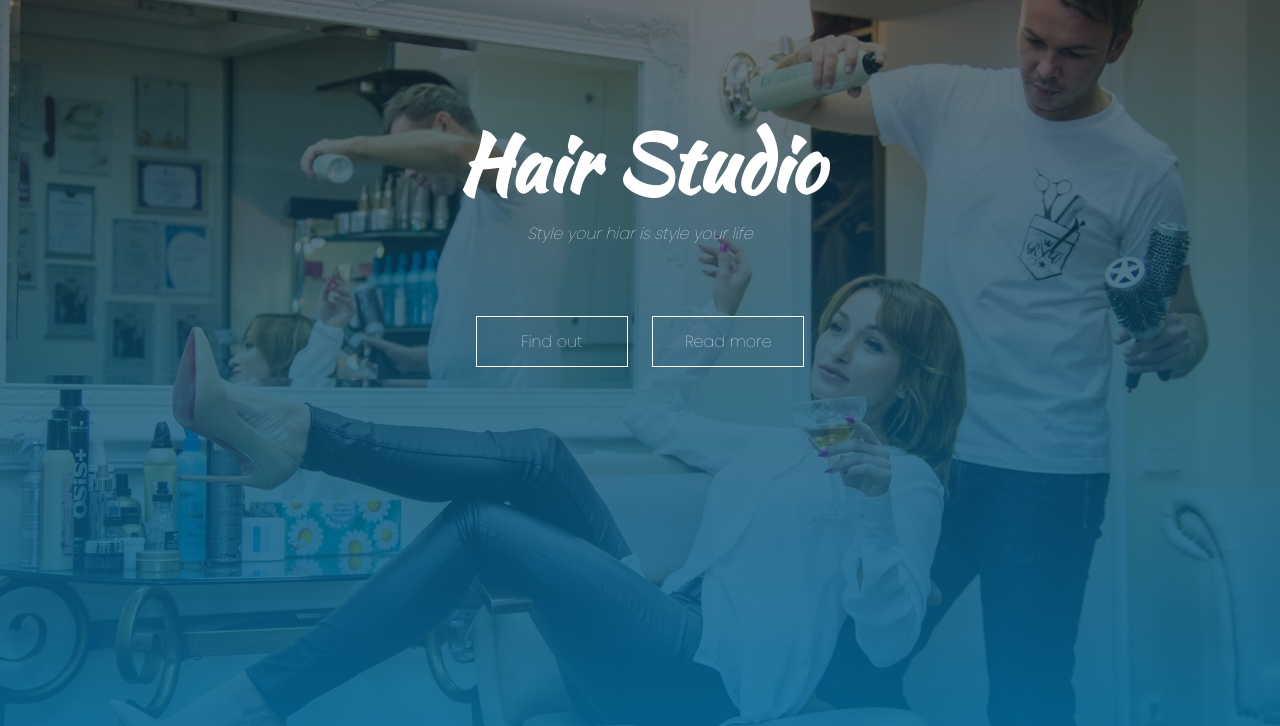
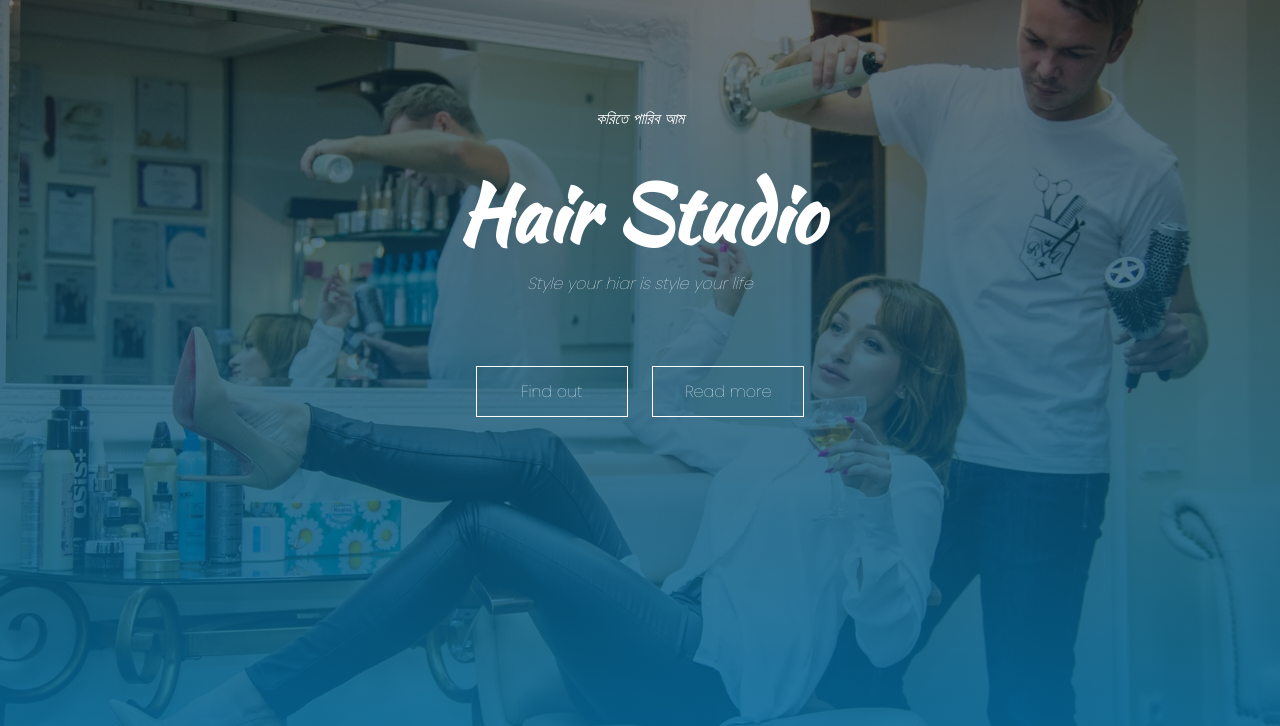
Before and after one commit to abuhasanmahmud/shope, a plain HTML site: page index.html in a window 1280 px wide. Shown: the part 74-800 px from the top of the page. Drawn offline with Linux system fonts and the light colour scheme.

Commit message:
Update index.html

```diff
--- a/index.html
+++ b/index.html
@@ -12,6 +12,9 @@
 		<section class="banner">
 			<img class="logo" src="images/logo.png">
 			<div class="banner-tex">
+				<div class="love">
+					<p class="ritu"></p>
+				</div>
 				<h1>Hair Studio</h1>
 				<p>Style your hiar is style your life</p>
 				<div class="banner-btn">
```
